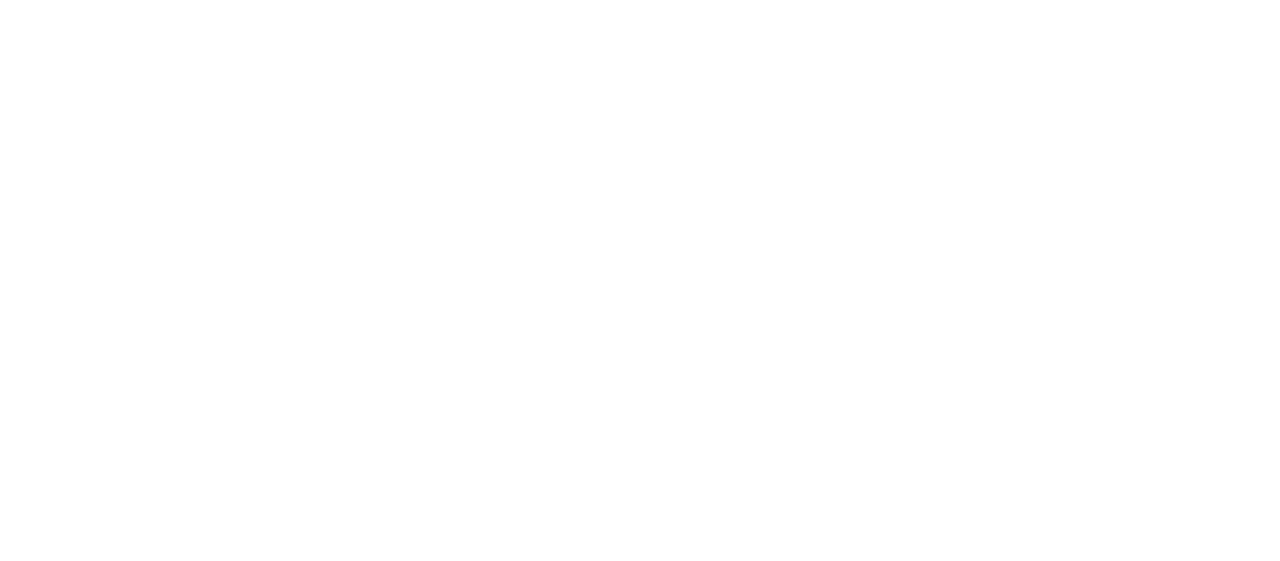
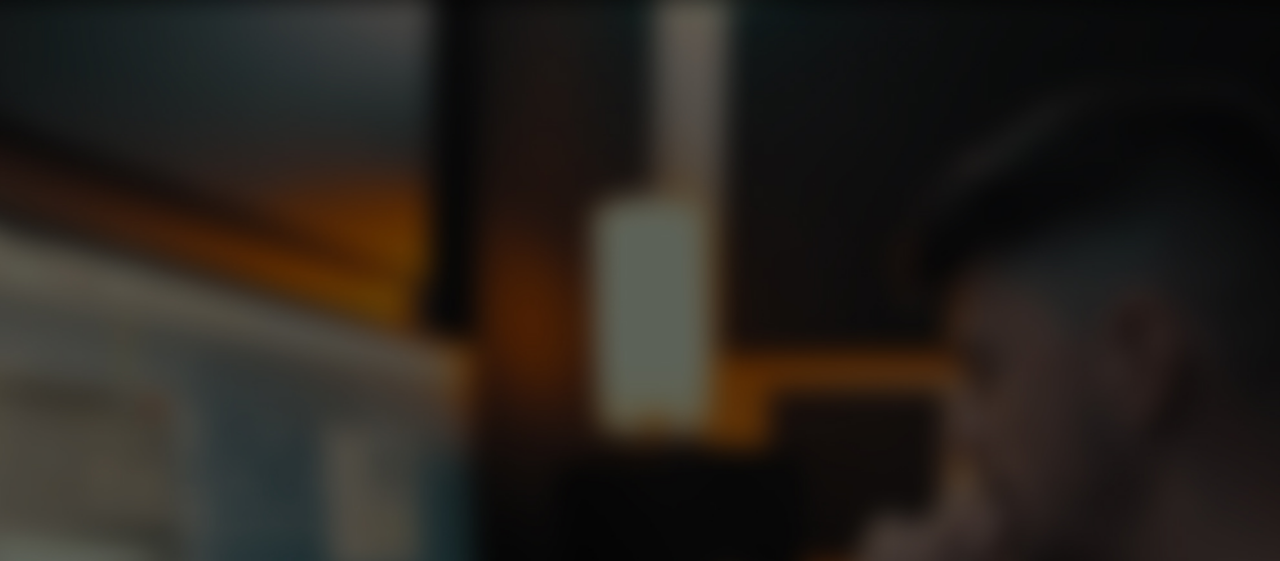
Before and after one commit to SWL26/draingirls, a plain HTML site: page index.html in a window 1280 px wide. Shown: the top 561 px of the page. Drawn offline with Linux system fonts and the light colour scheme; some packages are replaced by stand-ins of ours.

Commit message:
Update style.css

```diff
--- a/css/style.css
+++ b/css/style.css
@@ -7,7 +7,7 @@ body {
   text-align: center;
 }
 html {
-  background: url(никита митасов геншин 228/images/kyleuniv.jpg) no-repeat center center;
+  background: url(../images/kyleuniv.jpg) no-repeat center center;
   min-height: 100%;
   background-size: cover;
 }
```
